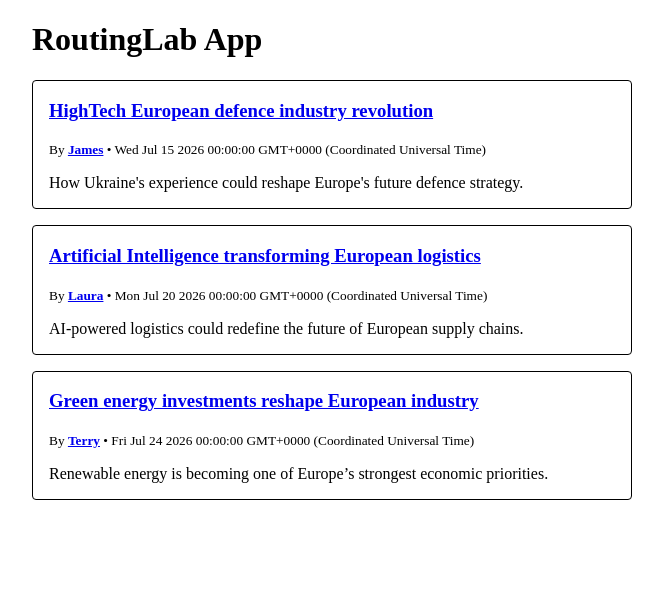
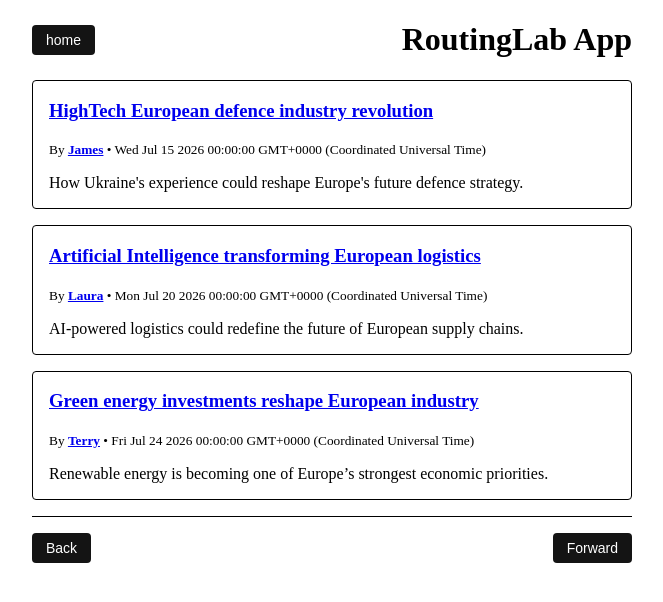
Before and after one commit to Biosaiber/routingLab-app, an Angular app: page /home in a window 1280 px wide. Shown: the top 602 px of the page, without its empty margins (308-971 px from the left). Built offline with nearby package versions, Linux system fonts and the light colour scheme; a web font is replaced by a local one.

Commit message:
feat: add application navigation controls

```diff
--- a/src/app/app.css
+++ b/src/app/app.css
@@ -0,0 +1,11 @@
+header {
+  display: flex;
+  justify-content: space-between;
+  align-items: center;
+}
+footer {
+  display: flex;
+  justify-content: space-between;
+  border-top: 1px solid #000;
+  padding: 16px 0;
+}
--- a/src/app/app.html
+++ b/src/app/app.html
@@ -1,2 +1,12 @@
-<H1>RoutingLab App</H1>
+<header>
+    <button [routerLink]="['/home']">home</button>
+    <H1>RoutingLab App</H1>
+
+</header>
+
 <router-outlet></router-outlet>
+
+<footer>
+    <button (click)="goBack()">Back</button>
+    <button (click)="goForward()">Forward</button>
+</footer>
--- a/src/app/app.ts
+++ b/src/app/app.ts
@@ -1,15 +1,22 @@
-import { Component, signal } from '@angular/core';
-import { RouterOutlet } from '@angular/router';
+import { Component, signal, inject } from '@angular/core';
+import { RouterOutlet, RouterLink } from '@angular/router';
+import { Location } from '@angular/common';
 
 
 @Component({
   selector: 'app-root',
-  imports: [RouterOutlet],
+  imports: [RouterOutlet, RouterLink],
   standalone: true,
   templateUrl: './app.html',
   styleUrl: './app.css'
 })
 export class App {
   protected readonly title = signal('routingLab-app');
-
+  private location = inject(Location);
+  goBack() {
+    this.location.back();
+  }
+  goForward() {
+    this.location.forward();
+  }
 }
--- a/src/app/blog.service.ts
+++ b/src/app/blog.service.ts
@@ -25,7 +25,12 @@ export class BlogService {
     {
       id: 4,
       username: 'Cecil',
-      bio: 'Passionate about coding and gaming.'
+      bio: 'Passionate about coding and gaming.',
+    },
+    {
+      id: 5,
+      username: 'Danzel',
+      bio: 'Skydiver.',
     }
   ];
   private blogPosts: BlogPost[] = [
@@ -40,7 +45,7 @@ export class BlogService {
         {
           id: 1,
           author: 'Danzel',
-          userId: 1,
+          userId: 5,
           content: `Ukraine's battlefield experience, advanced drone capabilities, and resilient defence industry could significantly strengthen Europe's collective security and military readiness in the years ahead.`,
           datePosted: new Date(2026, 6, 17),
         },
@@ -113,7 +118,7 @@ export class BlogService {
         {
           id: 2,
           author: 'James',
-          userId: 1,
+          userId: 5,
           content: `Battery storage technologies will determine how successful renewable energy projects become over the next decade.`,
           datePosted: new Date(2026, 6, 26),
         },
--- a/src/styles.css
+++ b/src/styles.css
@@ -9,3 +9,17 @@ body {
   padding-left: 16px;
   padding-right: 16px;
 }
+button:hover {
+  cursor: pointer;
+}
+
+button {
+  padding: 7px 14px;
+  font-size: 14px;
+  color: #ffffff;
+  background-color: #141414;
+  border: none;
+  border-radius: 4px;
+  cursor: pointer;
+  transition: background-color 0.3s ease;
+}
```
